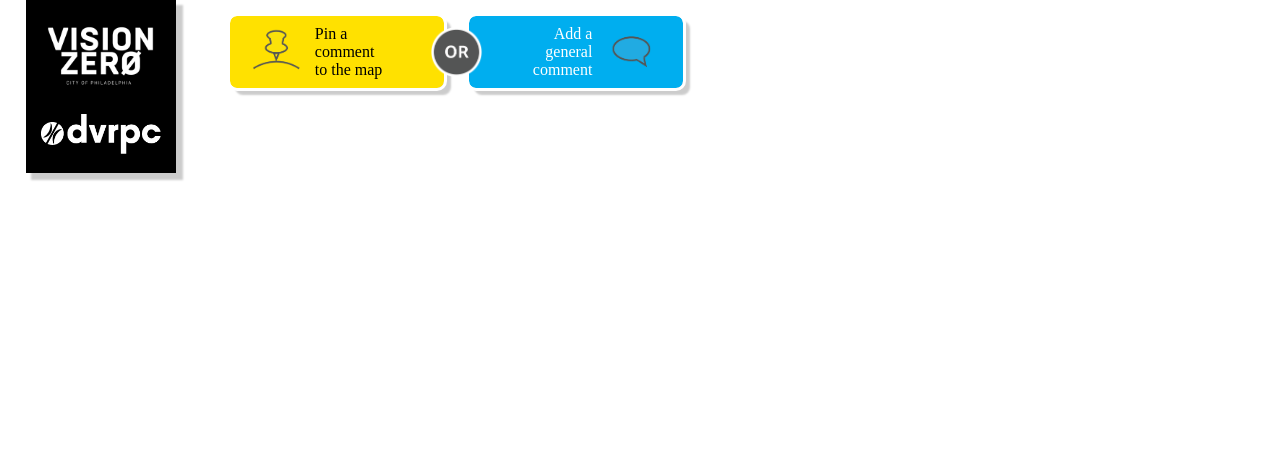
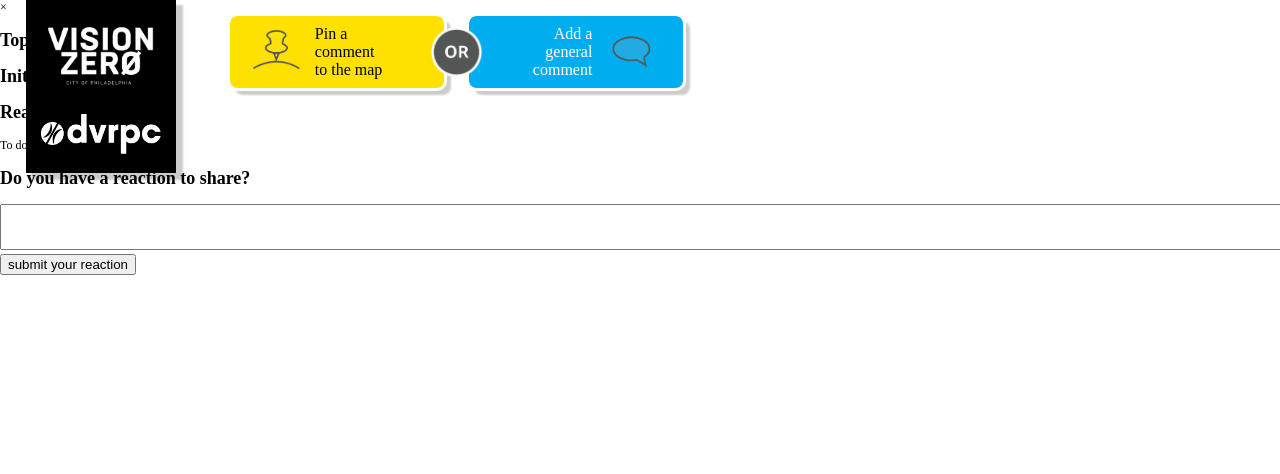
Before and after one commit to dvrpc/pins-on-the-map, a Django app: page / in a window 1280 px wide. Shown: the top 474 px of the page. Run offline with Django 3.2, Linux system fonts and the light colour scheme; some libraries are stand-ins or nearby versions.

Commit message:
add detail view

```diff
--- a/templates/landing_page.html
+++ b/templates/landing_page.html
@@ -44,6 +44,10 @@
           >&times;</span
         >
         <p>Thank you for sharing your comment!</p>
+        <p>
+          Please feel free to add another one and/or explore comments left by
+          others.
+        </p>
       </div>
 
       <div id="warning-alert" class="alert">
@@ -65,7 +69,9 @@
           onclick="this.parentElement.style.display='none';"
           >&times;</span
         >
-        <p>Please add a pin within the project's study area.</p>
+        <p>
+          Please click within the project's study area to add a pin to the map
+        </p>
       </div>
 
       <div id="header-block">
@@ -111,6 +117,8 @@
       </div>
 
       <div id="survey-form">
+        <span id="close-form" class="close-box-button">&times;</span>
+
         <h1>What are your concerns?</h1>
 
         <div id="user-input">
@@ -120,6 +128,24 @@
         </div>
 
         <button id="submit-pin">submit your comment</button>
+      </div>
+
+      <div id="detail-form">
+        <span id="close-details" class="close-box-button">&times;</span>
+
+        <h2 id="topic-title">Topics</h2>
+        <div id="detail-tags"></div>
+
+        <h2>Initial Comment</h2>
+        <p id="detail-prompt"></p>
+
+        <h2>Reactions</h2>
+        <p>To do</p>
+
+        <h2>Do you have a reaction to share?</h2>
+        <textarea name="" id="" cols="10" rows="2"></textarea>
+
+        <button id="submit-reaction">submit your reaction</button>
       </div>
 
       <div id="bottom-buttons">
```
